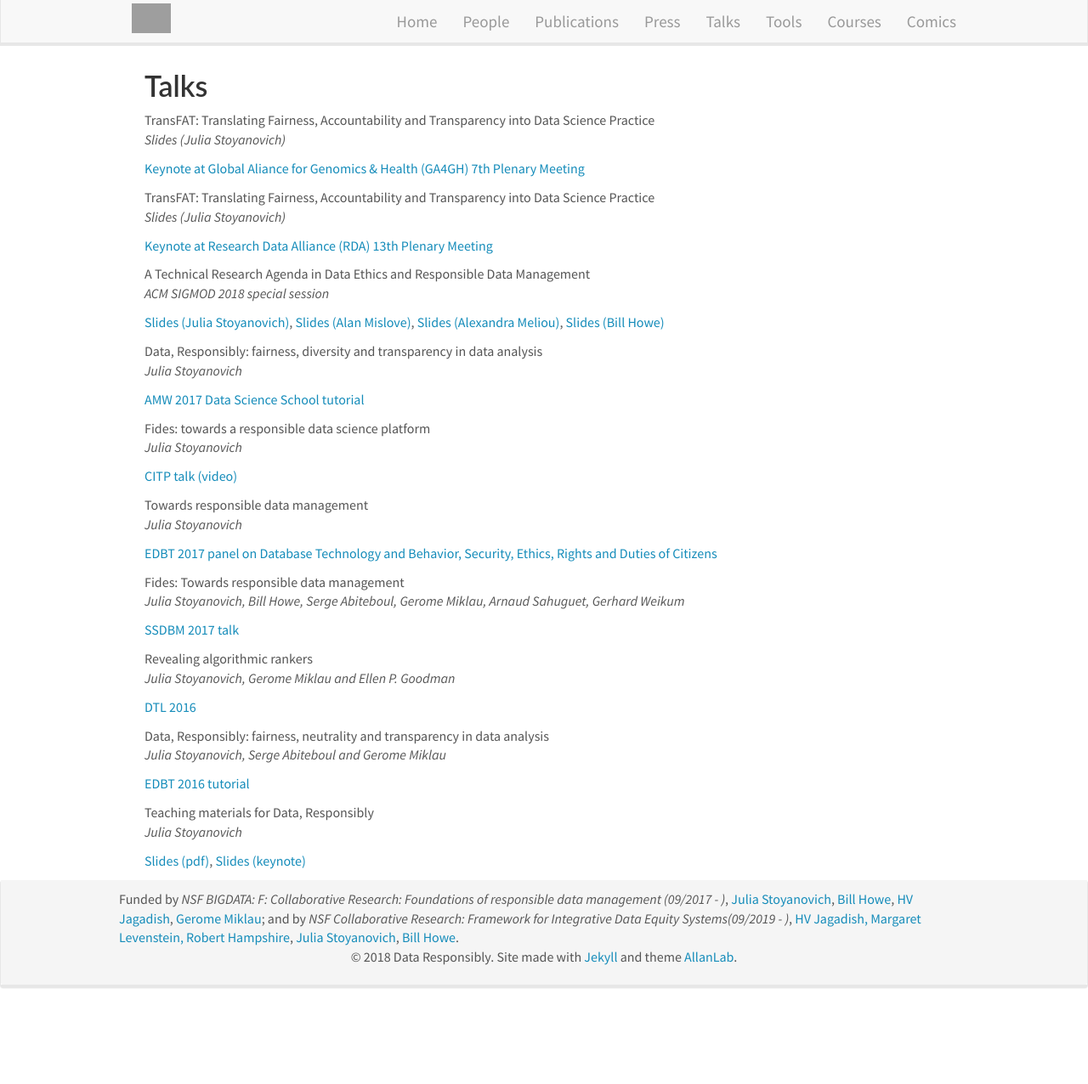
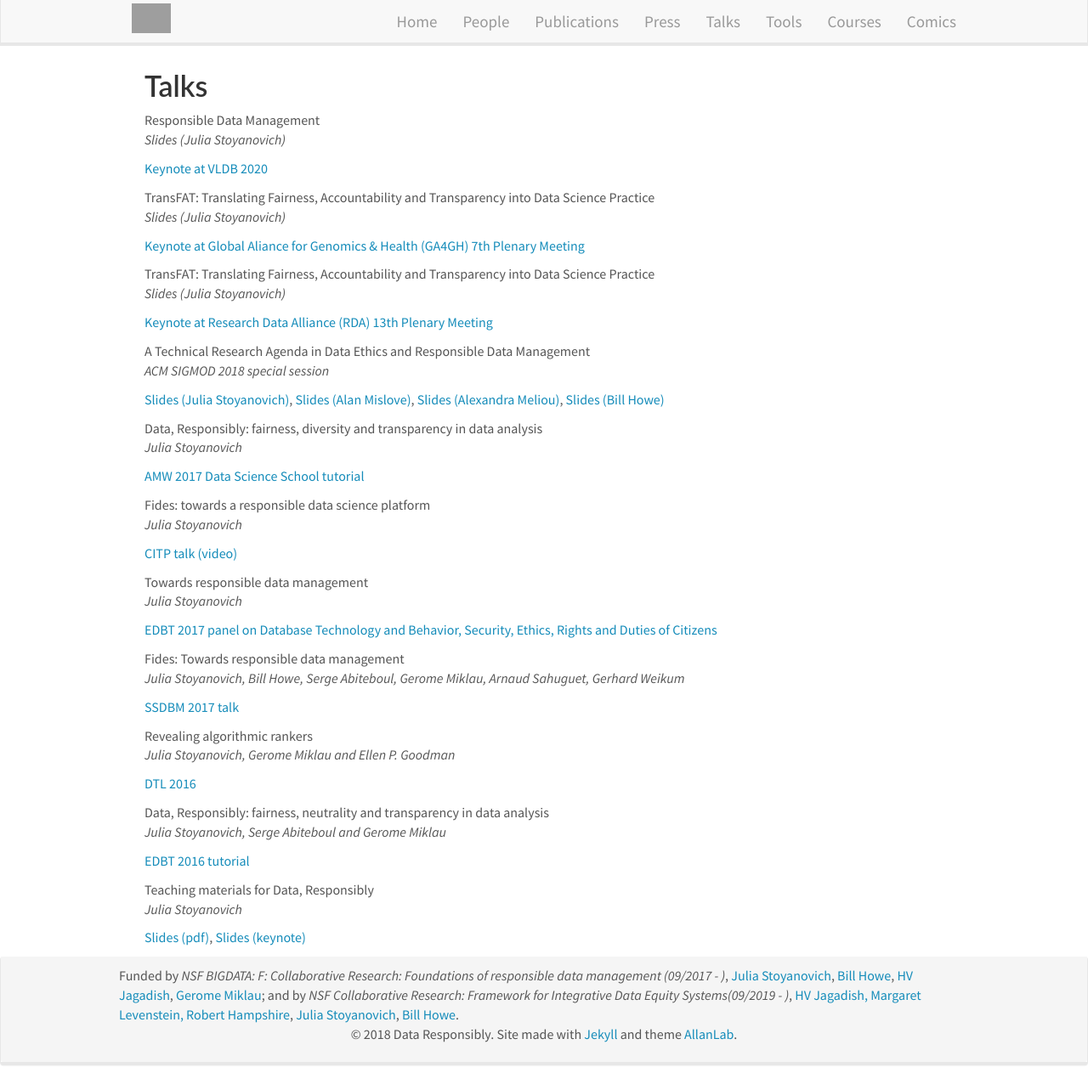
Before and after one commit to DataResponsibly/DataResponsibly.github.io, a Jekyll site: the page built from _pages/talks.md, in a window 1280 px wide and 1276 px high. Shown: the whole window at 85% size. Built offline with Jekyll 4.4.1, drawn with Linux system fonts in a browser that asks for light colours; nearby versions of some CDN libraries; grey boxes are pictures that could not be loaded.

Commit message:
Update talks.yml

```diff
--- a/_data/talks.yml
+++ b/_data/talks.yml
@@ -1,3 +1,10 @@
+- title: "Responsible Data Management"
+  authors: Slides (Julia Stoyanovich)
+  number_link: 1
+  link:
+    url: https://dataresponsibly.github.io/documents/Stoyanovich_VLDB2020.pdf
+    display:  Keynote at VLDB 2020
+
 - title: "TransFAT: Translating Fairness, Accountability and Transparency into Data Science Practice"
   authors: Slides (Julia Stoyanovich)
   number_link: 1
```
